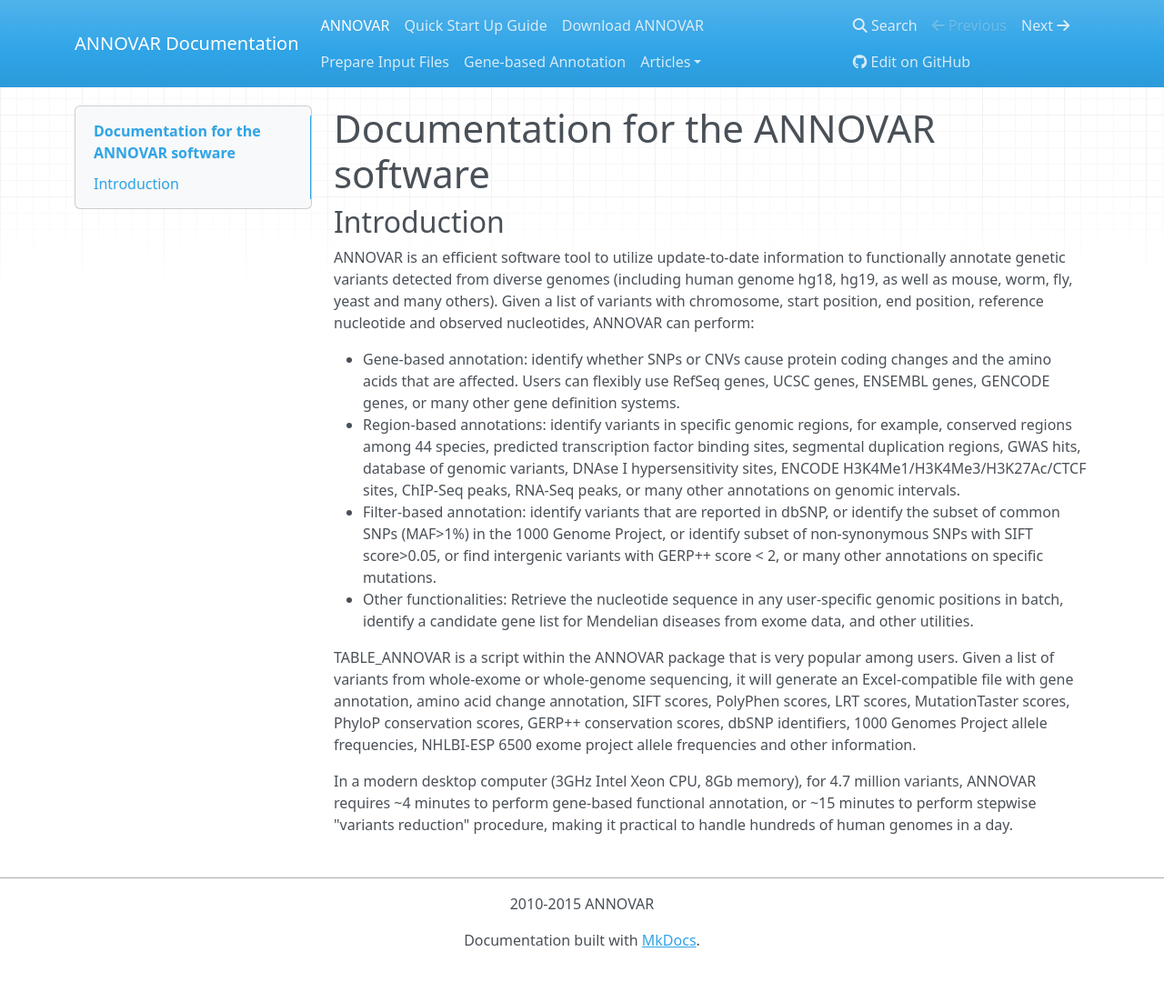
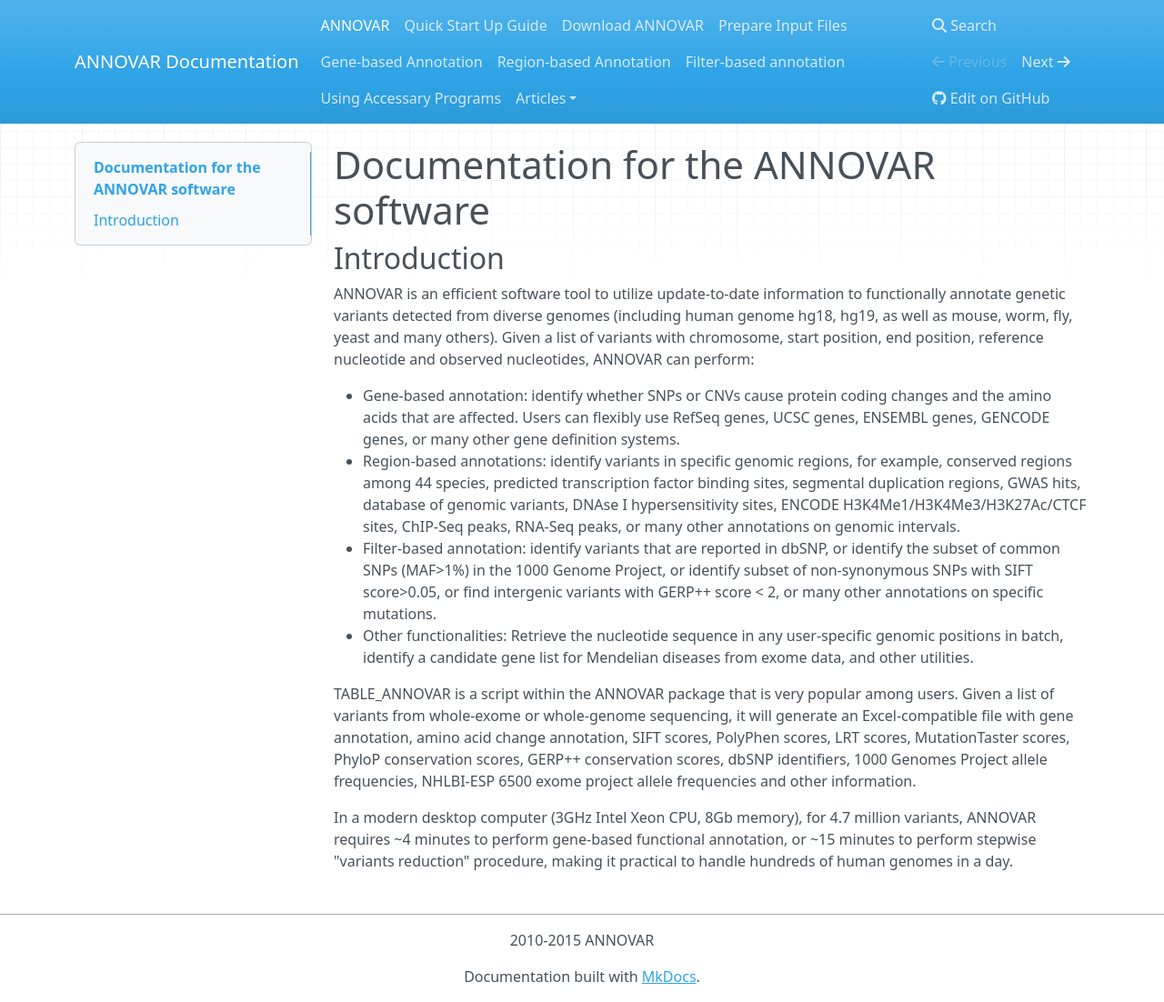
Before and after one commit to WGLab/doc-ANNOVAR, an MkDocs documentation site: the page built from docs/index.md, in a window 1280 px wide and 1102 px high. Shown: the whole window at 91% size. Built offline with MkDocs 1.6.1, drawn with Linux system fonts in a browser that asks for light colours; nearby versions of some CDN libraries; old or Windows-style settings are respelled for this version of MkDocs.

Commit message:
Updated mkdocs.yml

```diff
--- a/mkdocs.yml
+++ b/mkdocs.yml
@@ -21,9 +21,9 @@ pages:
 - ['download.md', 'Download ANNOVAR']
 - ['input.md', 'Prepare Input Files']
 - ['gene.md', 'Gene-based Annotation']
-#- ['region.md', 'Region-based Annotation']
-#- ['filter.md', 'Filter-based annotation']
-#- ['accessory.md', 'Using Accessary Programs']
+- ['region.md', 'Region-based Annotation']
+- ['filter.md', 'Filter-based annotation']
+- ['accessory.md', 'Using Accessary Programs']
 
 #- ['misc/whatsnew.md', 'Misc', 'What's New']
 #- ['misc/faq.md', 'Misc', 'FAQ']
```
